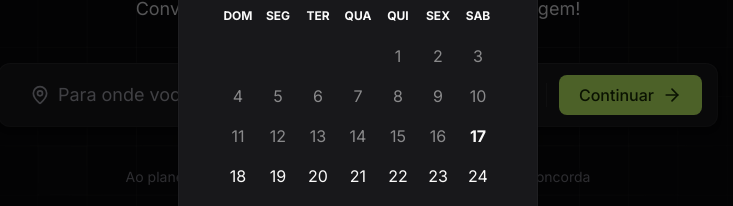
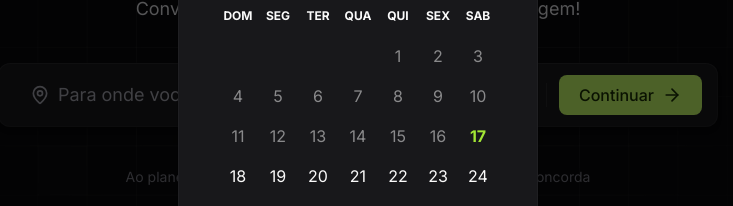
Before and after one commit to BrunoBecoski/nlw-journey, a React (Vite) app in the folder frontend/: page / in a window 1280 px wide. Both pictures are taken after a click on the button "Quando?". Shown: the part 328-534 px from the top of the page, without its empty margins (282-1015 px from the left). Built offline with nearby package versions, Linux system fonts and the light colour scheme.

Commit message:
Atualiza o componente DatePicker

```diff
--- a/frontend/src/components/date-picker.tsx
+++ b/frontend/src/components/date-picker.tsx
@@ -6,15 +6,16 @@ export type DatePickerRange = DateRange
 interface DatePickerProps {
   eventStartAndEndDates: DatePickerRange | undefined
   setEventStartAndEndDates: (dates: DatePickerRange | undefined) => void
+  displayedDate: string
 }
 
 export function DatePicker({
   eventStartAndEndDates,
   setEventStartAndEndDates,
+  displayedDate
 }: DatePickerProps) {
   return (
     <DayPicker
-      className='border-'
       mode="range"
       selected={eventStartAndEndDates}
       onSelect={setEventStartAndEndDates}
@@ -24,14 +25,17 @@ export function DatePicker({
         caption_label: 'text-lg font-bold first-letter:uppercase',
         nav_button_next: ' text-white hover:text-lime-400 cursor-pointer',
         nav_button_previous: 'text-white hover:text-lime-400 cursor-pointer',
-        button: 'hover:bg-zinc-950',
-        day_disabled: 'opacity-50 cursor-not-allowed hover:text-white',
-        day: 'cursor-pointer size-10 hover:text-lime-400',
+        button: 'hover:bg-zinc-950 rounded-full',
+        day: 'cursor-pointer size-9 hover:text-lime-400',
+        day_disabled: 'opacity-50 cursor-not-allowed hover:text-white hover:bg-transparent',
         day_selected: 'bg-transparent',
-        day_range_start: ' border-l-2 border-y-2  border-lime-500 rounded-l-lg',
-        day_range_middle: 'border-y-2 border-lime-500 ',
-        day_range_end: '  border-r-2 border-y-2  border-lime-500 rounded-r-lg',
+        day_range_start: 'border-2 border-lime-500 ',
+        day_range_middle: 'border-2 border-lime-500 ',
+        day_range_end: 'border-2 border-lime-500 ',
+        day_today: 'text-lime-400 font-bold',
+        tfoot: 'text-center border-t-2 border-zinc-800',
       }}
+      footer={eventStartAndEndDates && displayedDate}
     />
   )
 }
--- a/frontend/src/pages/create-trip/steps/destination-and-date-step.tsx
+++ b/frontend/src/pages/create-trip/steps/destination-and-date-step.tsx
@@ -36,7 +36,7 @@ export function DestinationAndDateStep({
 
   const displayedDate = eventStartAndEndDates && eventStartAndEndDates.from && eventStartAndEndDates.to
     ? format(eventStartAndEndDates.from, "d' de 'LLL").concat(' até ').concat(format(eventStartAndEndDates.to, "d' de 'LLL"))
-    : null
+    : ''
 
   return (
     <div className="h-16 bg-zinc-900 px-4 rounded-xl flex items-center shadow-shape gap-3">
@@ -70,6 +70,7 @@ export function DestinationAndDateStep({
             </div>
 
             <DatePicker
+              displayedDate={displayedDate}
               eventStartAndEndDates={eventStartAndEndDates}
               setEventStartAndEndDates={setEventStartAndEndDates}
             />
--- a/frontend/src/pages/trip-details/update-event-modal.tsx
+++ b/frontend/src/pages/trip-details/update-event-modal.tsx
@@ -59,6 +59,7 @@ export function UpdateEventModal({ destination, startsAt, endsAt, closeUpdateEve
       {isDatePickerOpen? (
         <div className="flex flex-col items-center">
           <DatePicker
+            displayedDate={displayedDate}
             eventStartAndEndDates={eventStartAndEndDates}
             setEventStartAndEndDates={setEventStartAndEndDates}
           />
```
